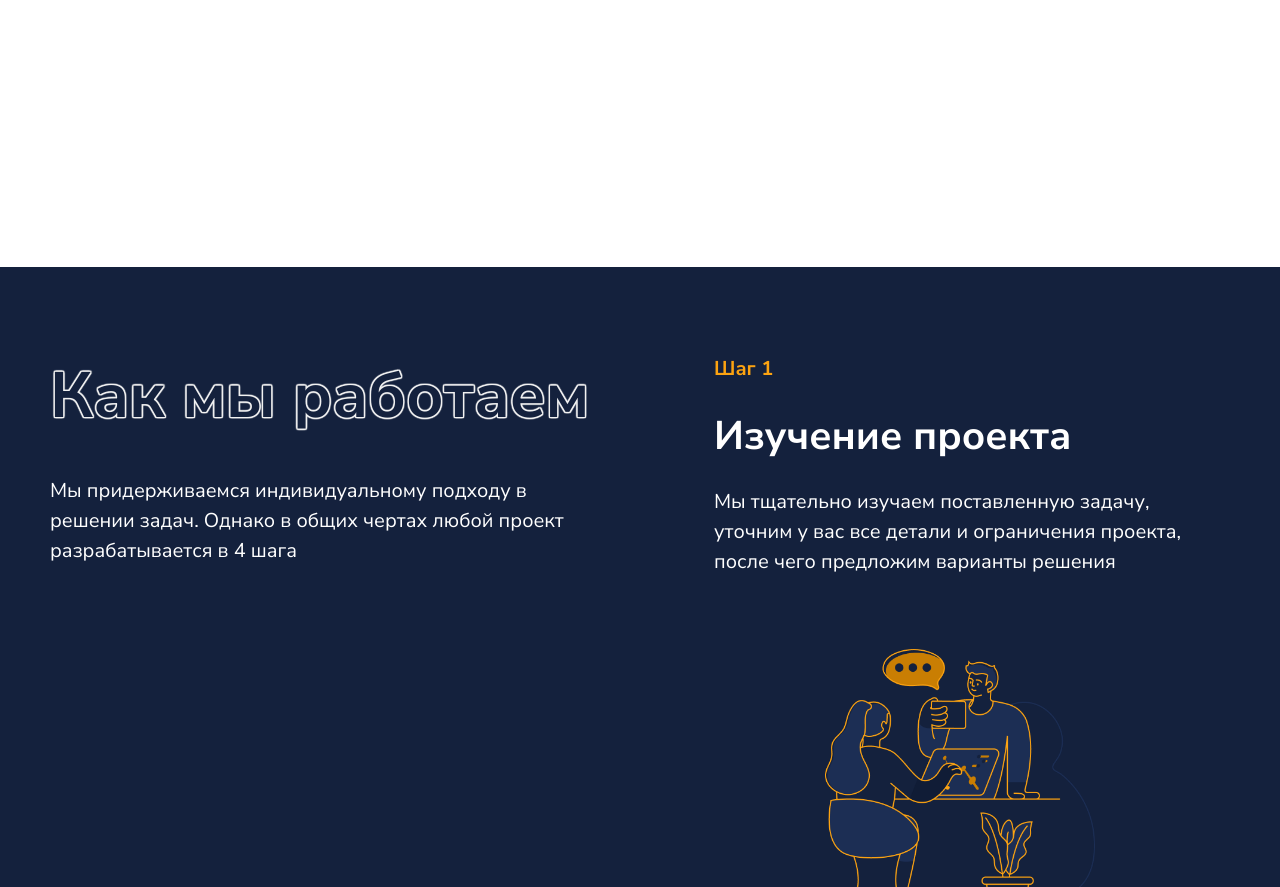
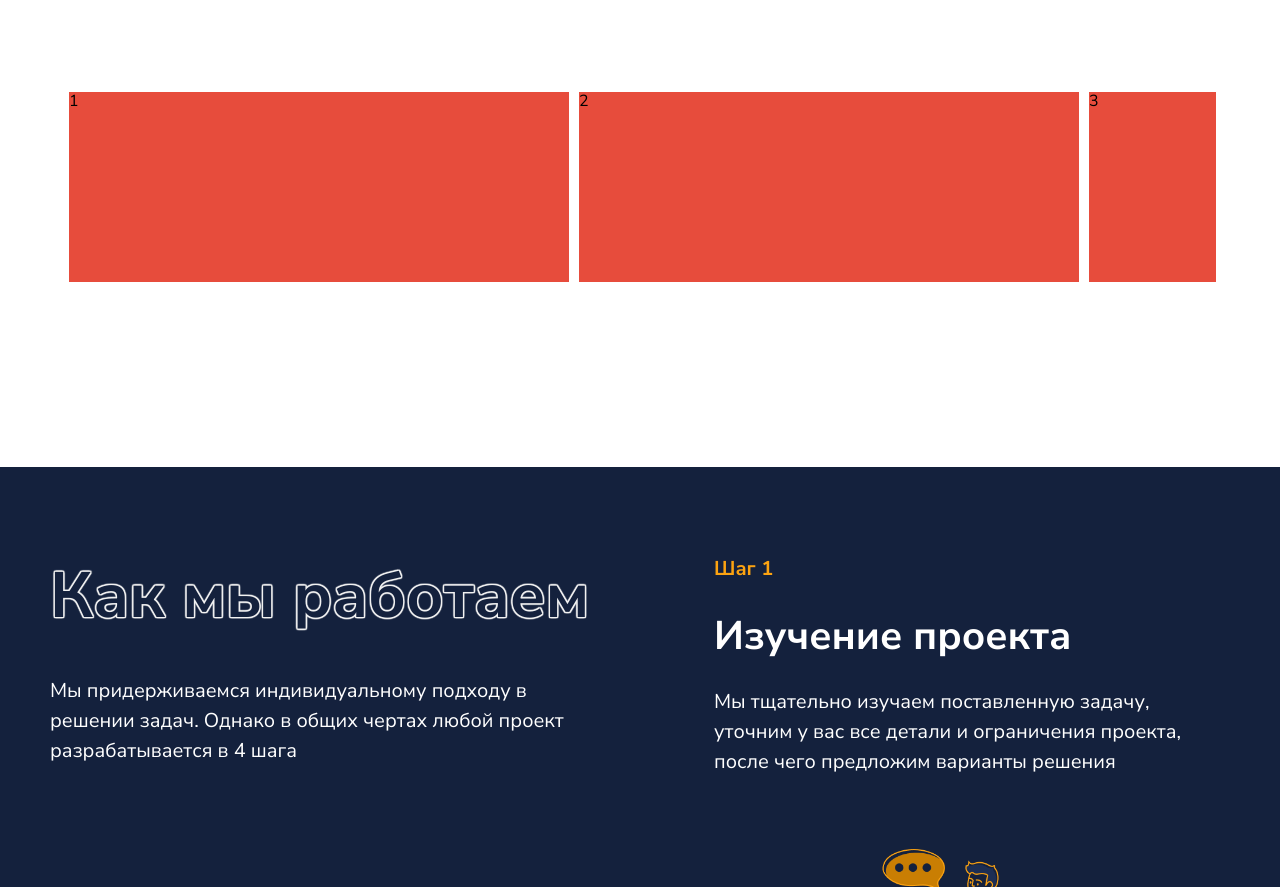
Before and after one commit to GuessMF/Araney, a website built with Vite: page index.html in a window 1280 px wide. Shown: the part 1570-2457 px from the top of the page. Built offline with nearby package versions, Linux system fonts and the light colour scheme.

Commit message:
ауауа

```diff
--- a/index.html
+++ b/index.html
@@ -176,6 +176,20 @@
               </div>
             </div>
           </content>
+        </div>
+        <div class="parent">
+          <section class="test">
+            <div class="test__wrapper">1</div>
+            <div class="test__wrapper">2</div>
+            <div class="test__wrapper">3</div>
+            <div class="test__wrapper">4</div>
+            <div class="test__wrapper">5</div>
+            <div class="test__wrapper">6</div>
+            <div class="test__wrapper">7</div>
+            <div class="test__wrapper">8</div>
+            <div class="test__wrapper">9</div>
+            <div class="test__wrapper">10</div>
+          </section>
         </div>
 
         <div id="how-we-work" class="how-we-work">
--- a/src/js/index.js
+++ b/src/js/index.js
@@ -97,18 +97,36 @@ function touchStart(event) {
 //   false
 // );
 
+// window.addEventListener("scroll", function () {
+//   if (window.pageYOffset) {
+//     //&& window.pageYOffset <= 3525
+//     console.log("visible");
+//     console.log(window.pageYOffset);
+//     // document.body.style.overflow = "hidden";
+//     // setTimeout(() => {
+//     //   document.body.style.overflow = "visible";
+//     // }, 1000);
+//   }
+// });
+
+const elem = document.querySelector(".parent"), // находим элемент по id
+  // info = document.getElementById("info"), // находим элемент по id
+  domRect = elem.getBoundingClientRect();
+console.log(domRect.y - 80);
+
 window.addEventListener("scroll", function () {
-  if (window.pageYOffset) {
+  console.log(window.pageYOffset);
+  if (window.pageYOffset >= domRect.y - 80) {
     //&& window.pageYOffset <= 3525
     console.log("visible");
-    console.log(window.pageYOffset);
+    document.body.style.overflow = "hidden";
+
     // document.body.style.overflow = "hidden";
     // setTimeout(() => {
     //   document.body.style.overflow = "visible";
     // }, 1000);
   }
 });
-
 //
 //
 //
--- /dev/null
+++ b/src/style/__test.scss
@@ -0,0 +1,30 @@
+.parent {
+  width: 1440px;
+  width: 90vw;
+  margin: 0 auto;
+  background-color: antiquewhite;
+}
+
+.test {
+  //   border: black 1x solid;
+  //   width: 100vw;
+  //   max-width: 900px;
+  //   height: 600px;
+  //   background-color: antiquewhite;
+  //   display: flex;
+  //   flex-direction: row;
+  //   overflow-x: scroll;
+  background-color: #fff;
+  min-width: 100%;
+  min-height: 200px;
+  display: flex;
+  overflow-x: auto;
+}
+.test__wrapper {
+  //   border: black 1px solid;
+  //   width: 600px;
+  //   height: 100%;
+  background-color: #e74c3c;
+  min-width: 500px;
+  margin: 5px;
+}
--- a/src/style/style.scss
+++ b/src/style/style.scss
@@ -8,6 +8,7 @@
 @import "__selected-cases.scss";
 @import "__discuss.scss";
 @import "__footer.scss";
+@import "__test.scss";
 
 body,
 html {
```
Also changed, not shown: src/style/style.css, 1 other file.
